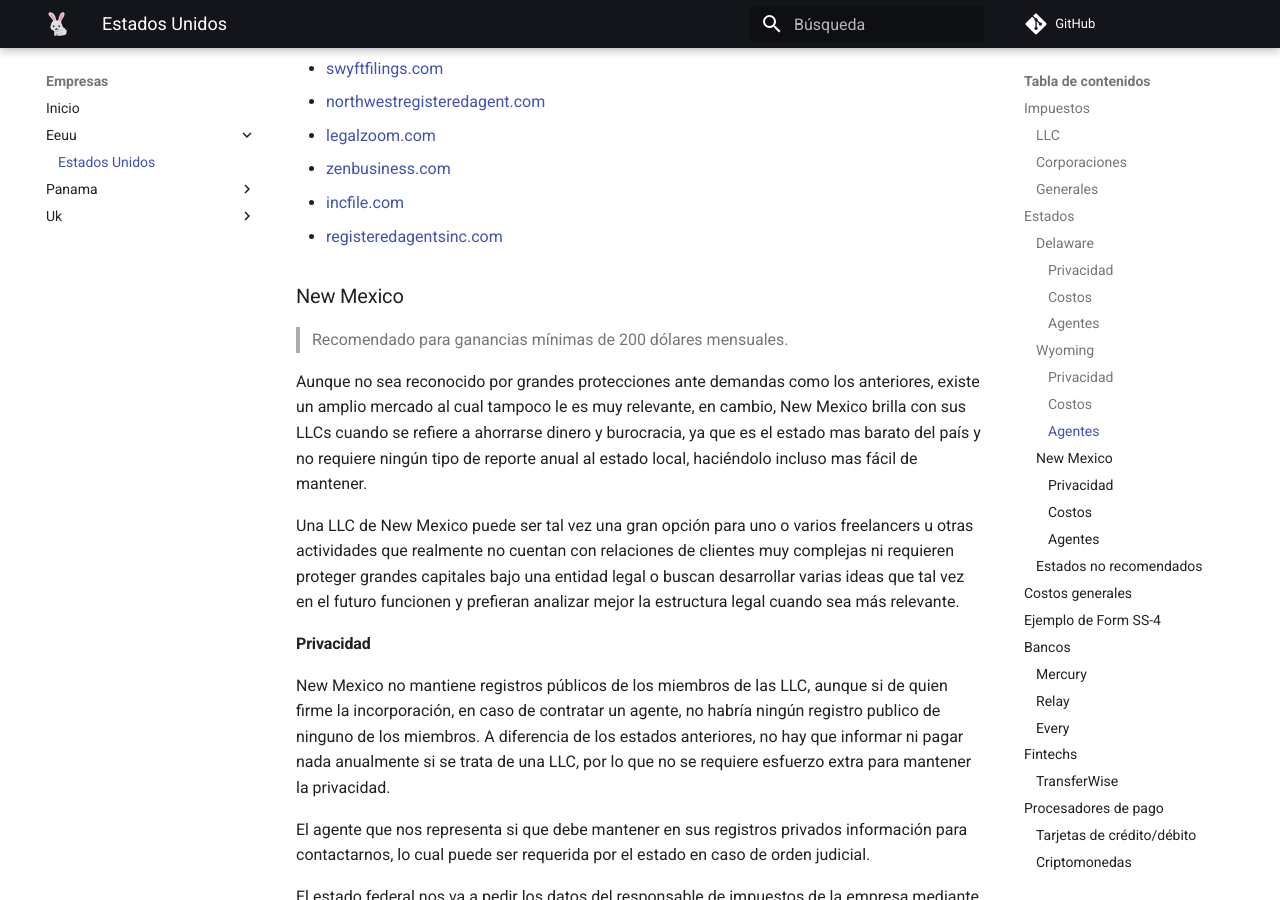
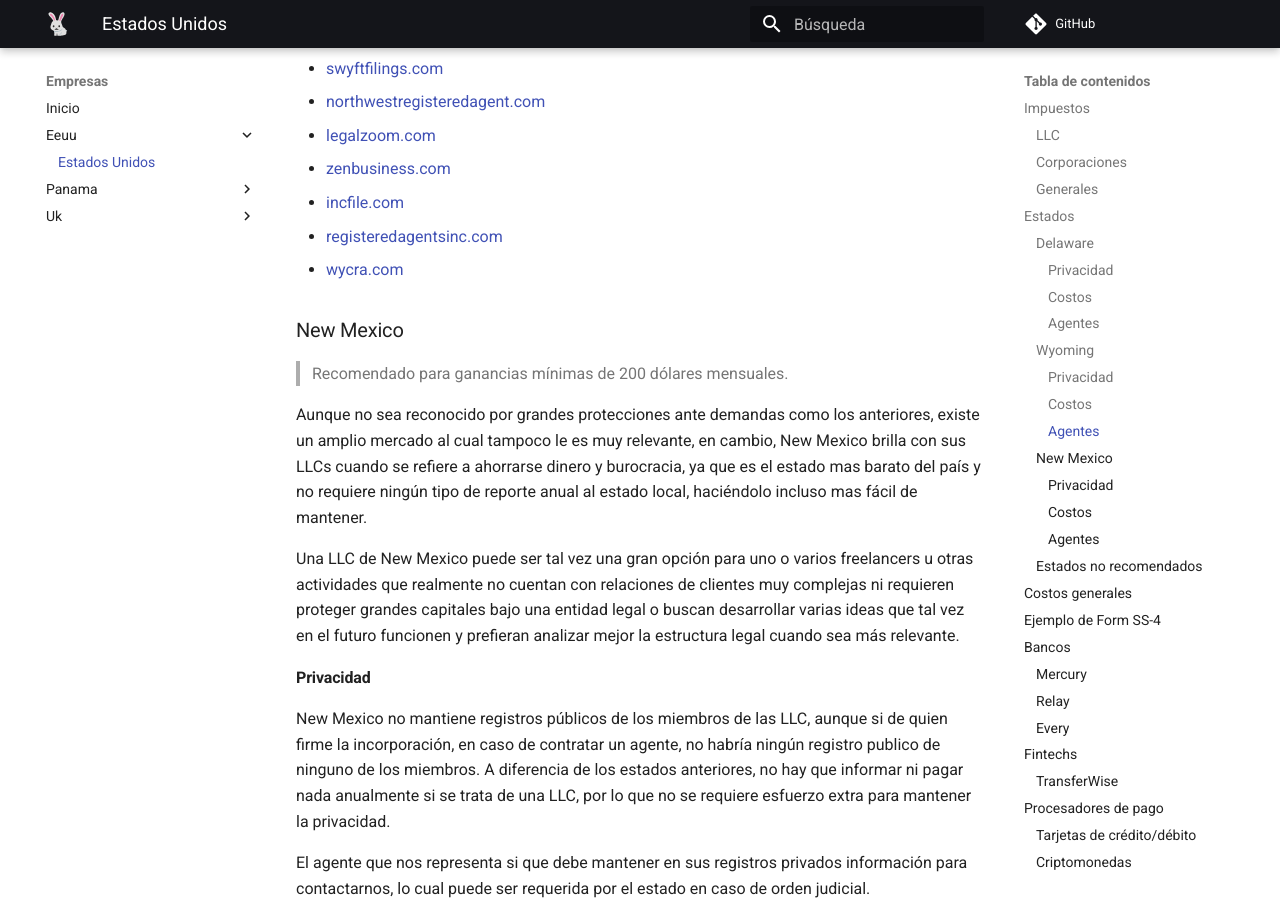
Before and after one commit to anomalouscode/wiki, an MkDocs documentation site: the page built from docs/empresas/eeuu/index.md, in a window 1280 px wide and 900 px high, scrolled down 4868 px. Built offline with MkDocs 1.6.1 and Material for MkDocs 9.7.7, drawn with Linux system fonts in a browser that asks for light colours; comment, search, counter and statistics services are not loaded.

Commit message:
Update index.md

```diff
--- a/docs/empresas/eeuu/index.md
+++ b/docs/empresas/eeuu/index.md
@@ -124,6 +124,7 @@ Mantenimiento anual (desde el segundo año): 52 dólares para el estado o el 0.0
 - [zenbusiness.com](https://www.zenbusiness.com/)
 - [incfile.com](https://www.incfile.com/)
 - [registeredagentsinc.com](https://www.registeredagentsinc.com/)
+- [wycra.com](https://wycra.com/)
 
 ### New Mexico
 
```
